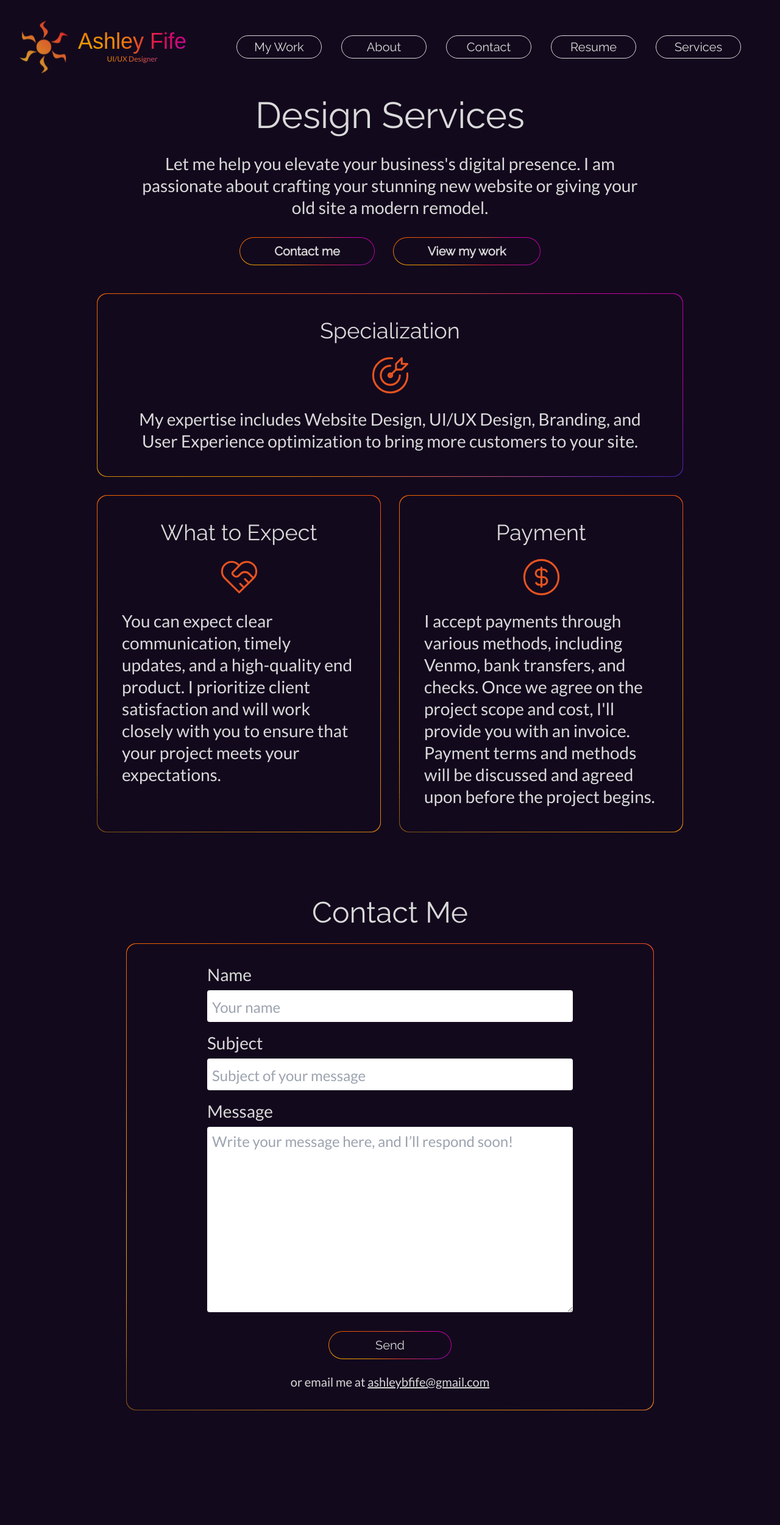
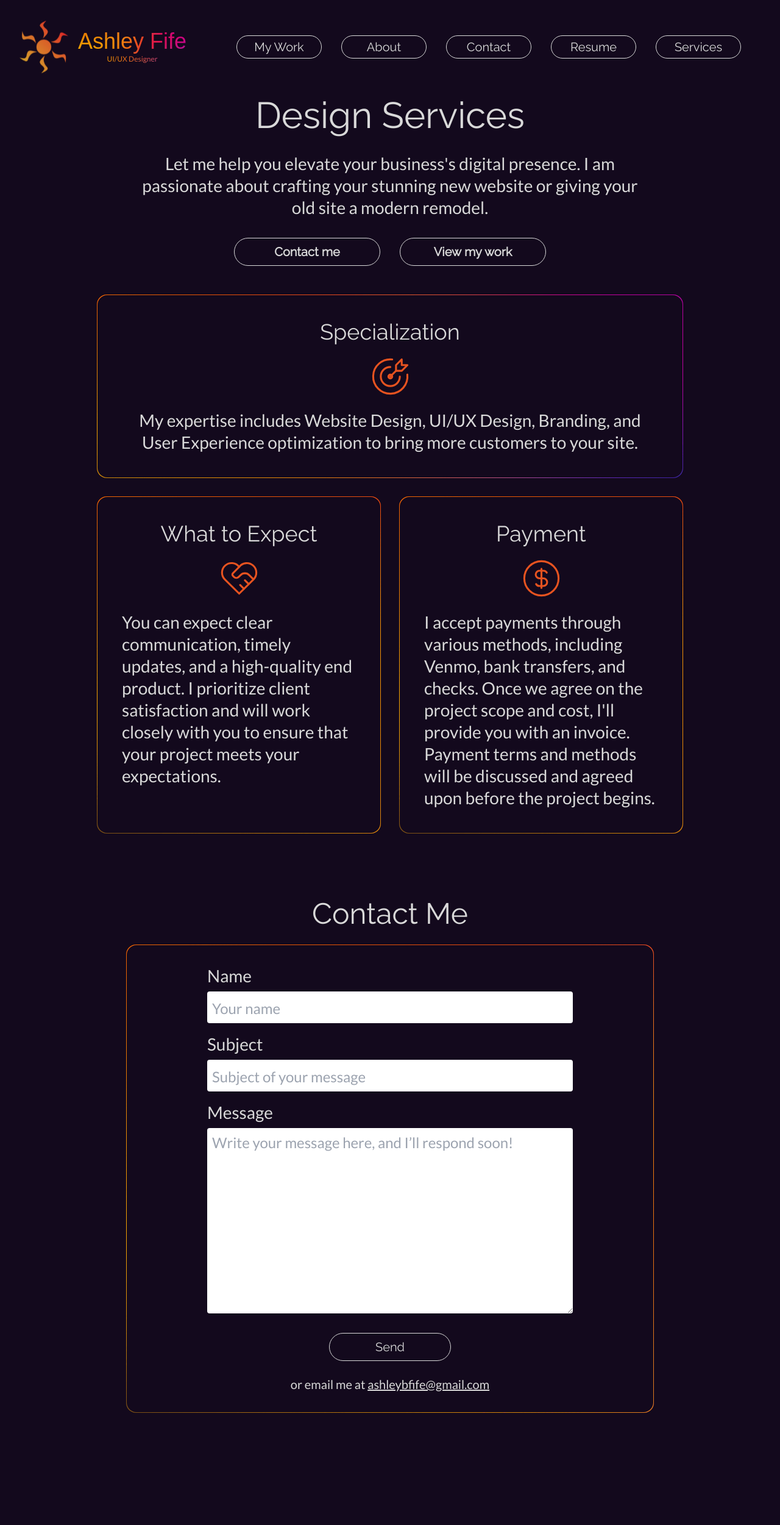
Before and after one commit to McCambley/ashley-portfolio, a Next.js app: page /services in a window 1280 px wide. Shown: the top 2501 px of the page at 61% size. Built offline with nearby package versions, Linux system fonts and the light colour scheme; a web font is replaced by a local one.

Commit message:
Re-style buttons

```diff
--- a/src/app/globals.css
+++ b/src/app/globals.css
@@ -222,3 +222,12 @@ textarea::placeholder {
 .contact-form-backup-link {
   @apply text-af-light w-full text-center text-lg;
 }
+
+button {
+  @apply border-af-light rounded-full border;
+}
+
+/* Gut says there's a better way to got about this but this is quick and dirty and will work */
+.white-border {
+  @apply border-af-light rounded-full border;
+}
--- a/src/app/projects/city-cycles/page.tsx
+++ b/src/app/projects/city-cycles/page.tsx
@@ -185,11 +185,9 @@ function CityCycles() {
               target="_blank"
               href="https://www.figma.com/proto/GyIIyMkhRolVvt2C3XtaQV/City-Cycles-Web-Layout?page-id=462%3A528&type=design&node-id=462-678&viewport=1013%2C268%2C0.26&t=PjipDigCsv0FNaI3-1&scaling=scale-down&mode=design"
             >
-              <GradientBorder className="mx-auto w-full rounded-full p-3 transition-opacity hover:opacity-70 md:max-w-[300px] lg:p-4">
-                <button className="text-af-light w-full text-center font-heading text-lg font-light lg:text-lg">
-                  View Prototype
-                </button>
-              </GradientBorder>
+              <button className="text-af-light mx-auto w-full rounded-full p-3 text-center font-heading text-lg font-light transition-opacity hover:opacity-70 md:max-w-[300px] lg:p-4 lg:text-lg">
+                View Prototype
+              </button>
             </a>
           </div>
         </div>
--- a/src/app/projects/midnight-brew/page.tsx
+++ b/src/app/projects/midnight-brew/page.tsx
@@ -298,11 +298,9 @@ function MidnightBrew() {
               className="w-full md:max-w-[300px]"
               href="/case_studies/midnight_brew/midnight_brew_branding.pdf"
             >
-              <GradientBorder className="mx-auto w-full rounded-full p-3 transition-opacity hover:opacity-70 md:max-w-[300px] lg:p-4">
-                <button className="text-af-light w-full text-center font-heading text-lg font-light ">
-                  View Style Guide
-                </button>
-              </GradientBorder>
+              <button className="text-af-light mx-auto w-full rounded-full p-3 text-center font-heading text-lg font-light transition-opacity hover:opacity-70 md:max-w-[300px] lg:p-4">
+                View Style Guide
+              </button>
             </a>
           </div>
         </div>
--- a/src/app/projects/sit-conmigo/page.tsx
+++ b/src/app/projects/sit-conmigo/page.tsx
@@ -237,11 +237,9 @@ function SitConmigo() {
               target="_blank"
               href="https://www.figma.com/proto/drZHdWR35HK86u8JoGI51a/Sit-Conmigo-Mobile-Final-Version?page-id=498%3A402&type=design&node-id=635-410&viewport=447%2C623%2C0.32&t=MyZ9oZ11yJGQwrbs-1&scaling=scale-down&mode=design"
             >
-              <GradientBorder className="rounded-full p-3 transition-opacity hover:opacity-70 lg:p-4">
-                <button className="text-af-light w-full text-center font-heading text-lg font-light lg:text-lg">
-                  View Prototype
-                </button>
-              </GradientBorder>
+              <button className="text-af-light w-full rounded-full p-3 text-center font-heading text-lg font-light transition-opacity hover:opacity-70 lg:p-4 lg:text-lg">
+                View Prototype
+              </button>
             </a>
           </div>
         </div>
--- a/src/app/services/page.tsx
+++ b/src/app/services/page.tsx
@@ -15,20 +15,16 @@ passionate about crafting your stunning new website or giving your old
 site a modern remodel."
         >
           <div className="text-af-light flex w-full flex-col justify-center gap-5 pt-8 font-bold sm:flex-row sm:gap-8 [&_a]:mx-auto [&_a]:w-full  [&_a]:min-w-[220px] sm:[&_a]:mx-0 sm:[&_a]:max-w-[240px]">
-            <GradientBorder className="rounded-full">
             <Link
               href={'#contact'}
-                className="text-af-light flex items-center justify-center px-7 py-2 font-heading text-lg  transition-all hover:opacity-70"
+              className="white-border text-af-light flex items-center justify-center rounded-full px-7 py-2 font-heading text-lg  transition-all hover:opacity-70"
             >
               Contact me
             </Link>
-            </GradientBorder>
             <Link href="/projects">
-              <GradientBorder className="text-af-light w-full rounded-full px-7 py-2 text-lg transition-all hover:opacity-70">
-                <span className="text-af-light block w-full text-center font-heading">
+              <span className="text-af-light white-border block w-full rounded-full px-7 py-2 text-center font-heading text-lg transition-all hover:opacity-70">
                 View my work
               </span>
-              </GradientBorder>
             </Link>
           </div>
         </SectionIntro>
--- a/src/components/ContactForm.tsx
+++ b/src/components/ContactForm.tsx
@@ -98,14 +98,13 @@ function ContactForm({
             required
             rows={8}
           />
-          <GradientBorder className="m-auto mb-6 flex w-[200px] rounded-full px-7 py-2 text-center transition-opacity hover:opacity-70">
-            <button
-              className="text-af-light w-full text-center font-heading text-lg"
-              type="submit"
-            >
-              Send
-            </button>
-          </GradientBorder>
+
+          <button
+            className="text-af-light m-auto mb-6 flex w-[200px] justify-center rounded-full px-7 py-2 text-center font-heading text-lg transition-opacity hover:opacity-70"
+            type="submit"
+          >
+            Send
+          </button>
           <p className="text-af-light-unset contact-form-backup-link">
             or email me at{' '}
             <a href="mailto:ashleybfife@gmail.com" className="underline">
--- a/src/components/GradientBorder.tsx
+++ b/src/components/GradientBorder.tsx
@@ -23,9 +23,11 @@ const GradientBorder = ({
   // const br = borderRadius ? `rounded-${borderRadius}` : '';
   return (
     <div
-      //   style={{ backgroundImage: `url(${gradient.src})` }}
-      //   className={`gradient-border-wrapper ${x} ${y} border-${borderWidth} rounded-${borderRadius} ${className}`}
+      // style={{ backgroundImage: `url(${gradient.src})` }}
+      // className={`gradient-border-wrapper ${x} ${y} border-${borderWidth} rounded-${borderRadius} ${className}`}
       className={`gradient-border-wrapper ${className}`}
+      // SOON
+      // className={className}
       style={style}
     >
       {children}
--- a/src/components/OtherProject.tsx
+++ b/src/components/OtherProject.tsx
@@ -18,7 +18,7 @@ const OtherProject: React.FC<OtherProjectProps> = ({ project }) => {
       <h4 className="text-af-light-1-light pb-8 text-center  text-2xl md:pb-9">
         {project.subtitle}
       </h4>
-      <GradientBorder className="mx-auto mb-6 w-1/2 rounded-full">
+      <div className="mx-auto mb-6 w-1/2 rounded-full">
         <Image
           width={400}
           height={400}
@@ -26,17 +26,17 @@ const OtherProject: React.FC<OtherProjectProps> = ({ project }) => {
           alt={project.title}
           className=" aspect-square rounded-full object-cover"
         />
-      </GradientBorder>
+      </div>
       <p className="text text-af-light-1-light mb-9text-af-lighttext-2xl">
         {project.description}
       </p>
-      <GradientBorder className="w-fit rounded-full transition-all hover:opacity-70">
+      <div className="w-fit rounded-full pt-3 transition-all hover:opacity-70">
         <Link href={`${project.link}`} target="_blank">
           <button className="text-af-light  w-fit px-6 py-2 font-heading text-lg">
             View {project.callToAction}
           </button>
         </Link>
-      </GradientBorder>
+      </div>
     </div>
   );
 };
--- a/src/components/Project.tsx
+++ b/src/components/Project.tsx
@@ -35,15 +35,16 @@ function Project({
           {project.description}
         </p>
         <div className="grid grid-cols-2 gap-3 sm:grid-cols-2">
-          <GradientBorder className="w-full rounded-full transition-all hover:opacity-70">
-            <Link href={`/projects/${project.link}`}>
+          <Link
+            className="w-full rounded-full transition-all hover:opacity-70"
+            href={`/projects/${project.link}`}
+          >
             <button className="text-md  text-af-light w-full px-6 py-2 font-heading">
               {project.callToAction}
             </button>
           </Link>
-          </GradientBorder>
-          <GradientBorder className="w-full rounded-full transition-all hover:opacity-70">
           <Link
+            className="w-full rounded-full transition-all hover:opacity-70"
             href={project.viewLiveLink ? project.viewLiveLink : '#'}
             target="_blank"
           >
@@ -53,7 +54,6 @@ function Project({
                 : 'View Live'}
             </button>
           </Link>
-          </GradientBorder>
         </div>
       </div>
       <div className="hidden items-center justify-end md:relative md:flex md:w-1/2">
--- a/src/components/ProjectLinks.tsx
+++ b/src/components/ProjectLinks.tsx
@@ -16,9 +16,9 @@ function ProjectLinks() {
       <div className="flex flex-col items-center justify-center gap-4 sm:flex-row sm:gap-5">
         {links.map(({ link, title }) => (
           <Link href={link} key={title}>
-            <GradientBorder className="text-af-light w-full min-w-[200px] rounded-full px-7 py-2 text-center  font-heading transition-all ">
-              <span className="text-af-light text-lg">{title}</span>
-            </GradientBorder>
+            <span className="white-border text-af-light w-full min-w-[200px] rounded-full px-7 py-2  text-center font-heading text-lg transition-all">
+              {title}
+            </span>
           </Link>
         ))}
       </div>
```
Lines whose indentation alone changed are shown as unchanged.
